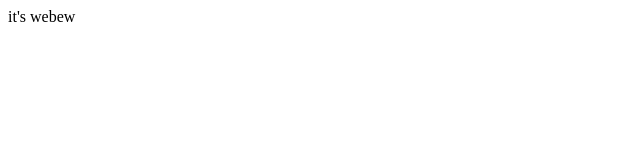
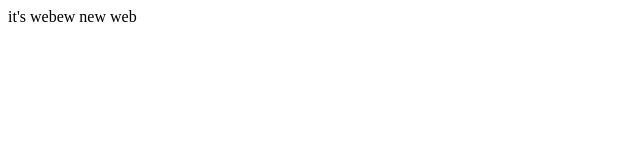
Before and after one commit to ittraininghub/webdashboard, a plain HTML site: page index.html in a window 1280 px wide. Shown: the full height of the page, 0-640 px from the left. Drawn offline with Linux system fonts and the light colour scheme.

Commit message:
nothing to write

```diff
--- a/index.html
+++ b/index.html
@@ -10,7 +10,7 @@
     </head>
 
     <body>
-	    <div>it's webew</div>
+	    <div>it's webew new web</div>
     </body>
 
     </html>
```
